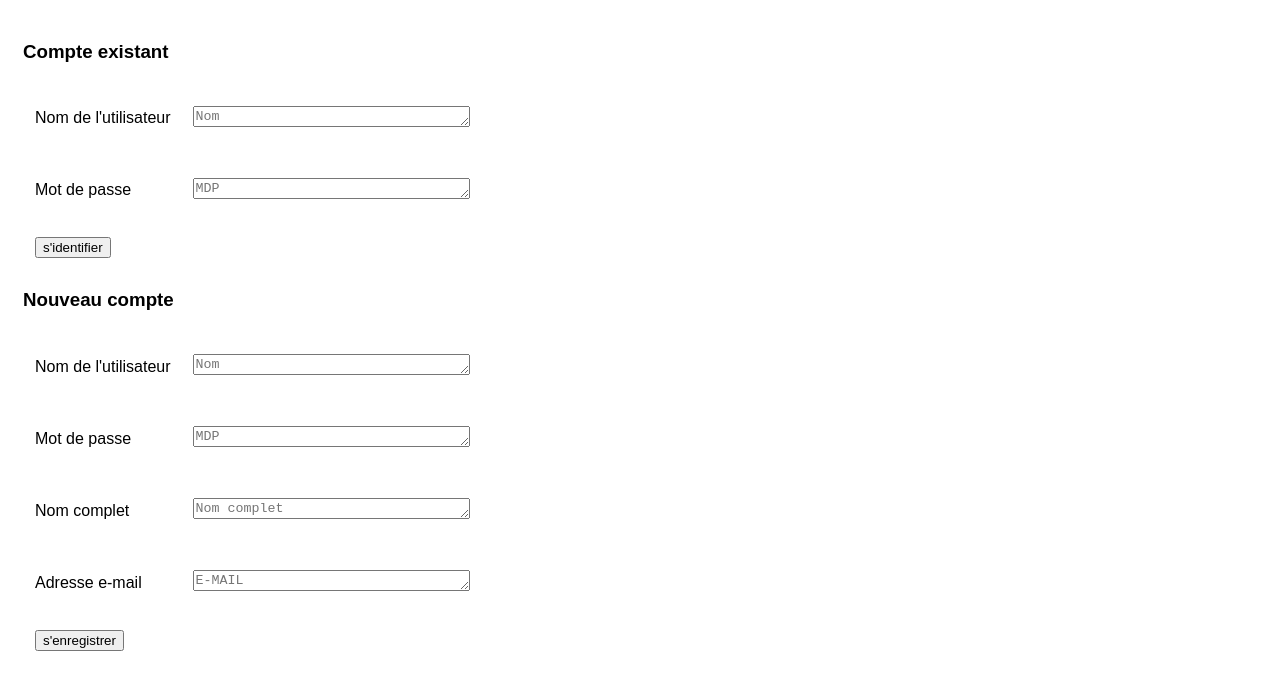
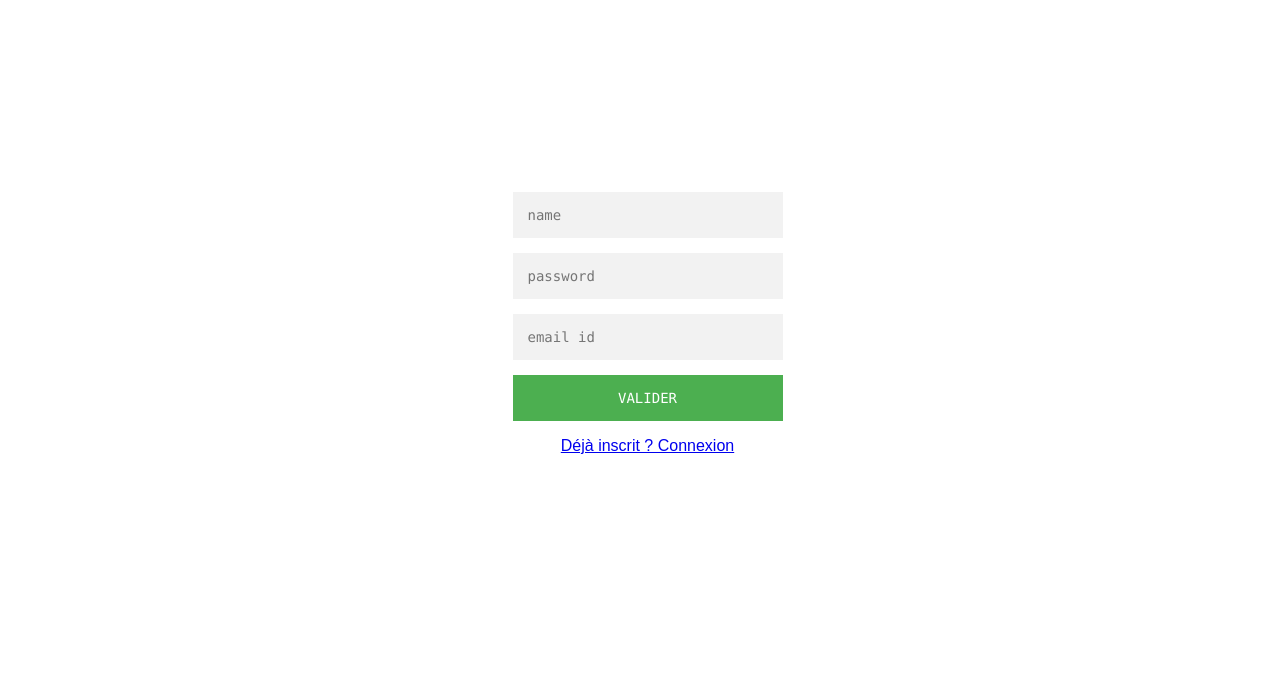
Before and after one commit to NoppeHugo/ChaineAffond, a website: page views/register.html in a window 1280 px wide. Shown: the part 106-796 px from the top of the page. Drawn offline with Linux system fonts and the light colour scheme; files that its build step writes are made by us from their sources; files whose address does not match are found by name; a web font is replaced by a local one.

Commit message:
merge manuel des pages html et css, démarrage auto via npm run client

```diff
--- a/package.json
+++ b/package.json
@@ -17,7 +17,7 @@
   },
   "scripts": {
     "test": "echo \"Error: no test specified\" && exit 1",
-    "start": "concurrently \"mongod --dbpath ./storage/\" \"node ./js/main.js\" \"sleepms 1000 && xdg-open http://localhost:8080/ \" "
+    "client": "concurrently \"mongod --dbpath ./storage/\" \"node ./js/main.js\" \"sleepms 1000 && xdg-open http://localhost:8080/ \" "
   },
   "repository": {
     "type": "git",
--- a/static/css/main.css
+++ b/static/css/main.css
@@ -59,12 +59,88 @@ text-align: right;
 padding: 15px;
 }
 
-/*principale tab*/
-.table td{
-padding: 10px;
+/* Main content */
+.main {
+  margin: 0.5em;
+}
+.rotate90 {
+   -webkit-transform: rotate(90deg);
+   -moz-transform: rotate(90deg);
+   -o-transform: rotate(90deg);
+   -ms-transform: rotate(90deg);
+   transform: rotate(90deg);
+}
+/* couleur du site*/
+.lien {
+ color : #AC441A;
+}
+.parag {
+ color : #000000
+}
+.contenu {
+ background-color: #000080;
+ max-width: 1200px;
+ margin : auto;
+ padding:1em;
+
+}
+.cote {
+ background-color: #000080;
+}
+.interligne {
+ color : #000080;
+}
+/* Foot Bar */
+.footbar{
+ text-align:center;
+ background-color:#000080;
+ padding-top: 1em;
+ padding-bottom: 1em;
+}
+.register-page{
+ width: 360px;
+ padding: 10% 0 0;
+ margin: auto;
+}
+.form{
+ position: relative;
+ z-index: 1;
+ background: #ffffff;
+ max-width: 360px;
+ margin: 0 auto 100px;
+ padding: 45px;
+ text-align: center;
+}
+.form input{
+ font-family: "Consolas";
+ outline: 1;
+ width: 100%;
+ border: 0;
+ background: #f2f2f2;
+ margin: 0 0 15px;
+ padding: 15px;
+ box-sizing: border-box;
+ font-size: 14px;
 }
 
-/*identification tab*/
-.table_id td{
-padding: 10px;
+.form button{
+ font-family: "Consolas";
+ text-transform: uppercase;
+ outline: 0;
+ background: #4CAF50;
+ width: 100%;
+ border: 0;
+ padding: 15px;
+ color: #FFFFFF;
+ font-size: 14px;
+ cursor: pointer;
 }
+
+.form button:hover,.form button:active{
+ background: #43A047;
+}
+.form message{
+ margin: 15px 0 0;
+ color: aliceblue;
+ font-size: 12px;
+}
--- a/views/register.html
+++ b/views/register.html
@@ -33,81 +33,16 @@
 		</table>
 	</div>
 	</header>
-		<div class="idenfication">
-			<h3>Compte existant</h3>
-			<table  >
-				<tbody class="table_id">
-					<tr>
-						<td>
-							<p>Nom de l'utilisateur</p>
-						</td>
-						<td>
-							<textarea name="textarea" placeholder="Nom"
-							rows="1" cols="32"></textarea>
-						</td>
-					</tr>
-					<tr>
-						<td>
-							<p>Mot de passe</p>
-						</td>
-						<td>
-							<textarea name="textarea" placeholder="MDP"
-							rows="1" cols="32"></textarea>
-						</td>
-					</tr>
-					<tr>
-						<td>
-							<button type="submit" value="Submit">s'identifier</button>
-						</td>
-					</tr>
-				</tbody>
-			</table>
-			<table>
-				<h3>Nouveau compte</h3>
-				<tbody class="table_id">
-					<tr>
-						<td>
-							<p>Nom de l'utilisateur</p>
-						</td>
-						<td>
-							<textarea name="textarea" placeholder="Nom"
-							rows="1" cols="32"></textarea>
-						</td>
-					</tr>
-					<tr>
-						<td>
-							<p>Mot de passe</p>
-						</td>
-						<td>
-							<textarea name="textarea" placeholder="MDP"
-							rows="1" cols="32"></textarea>
-						</td>
-					</tr>
-					<tr>
-						<td>
-							<p>Nom complet</p>
-						</td>
-						<td>
-							<textarea name="textarea" placeholder="Nom complet"
-							rows="1" cols="32"></textarea>
-						</td>
-					</tr>
-					<tr>
-						<td>
-							<p>Adresse e-mail</p>
-						</td>
-						<td>
-							<textarea name="textarea" placeholder="E-MAIL"
-							rows="1" cols="32"></textarea>
-						</td>
-					</tr>
-					<tr>
-						<td>
-							<button type="submit" value="Submit">s'enregistrer</button>
-						</td>
-					</tr>
-				</tbody>
-			</table>
+	<div class="register-page">
+		<div class="form">
+		  <form class="register-form">
+		  <input type="text" placeholder="name"/>
+		  <input type="text" placeholder="password"/>
+		  <input type="text" placeholder="email id"/>
+		  <button>Valider</button>
+		  <p class="message"><a href="login.html">Déjà inscrit ?  Connexion</a></p>
+		  </form>
 		</div>
+	</div>
 	</body>
 </html>
```
Also changed, not shown: views/home.html (+9 -16 lines), views/login.html (+11 -1 lines), 9 other files.
